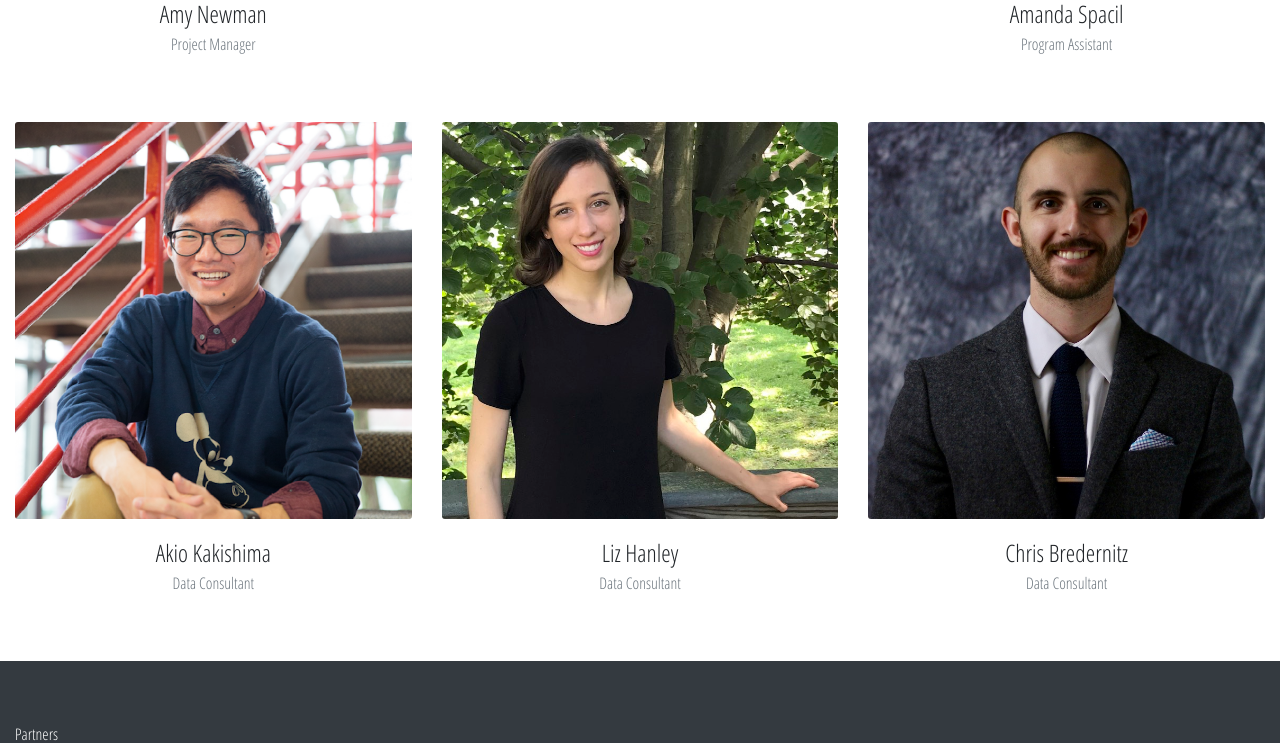
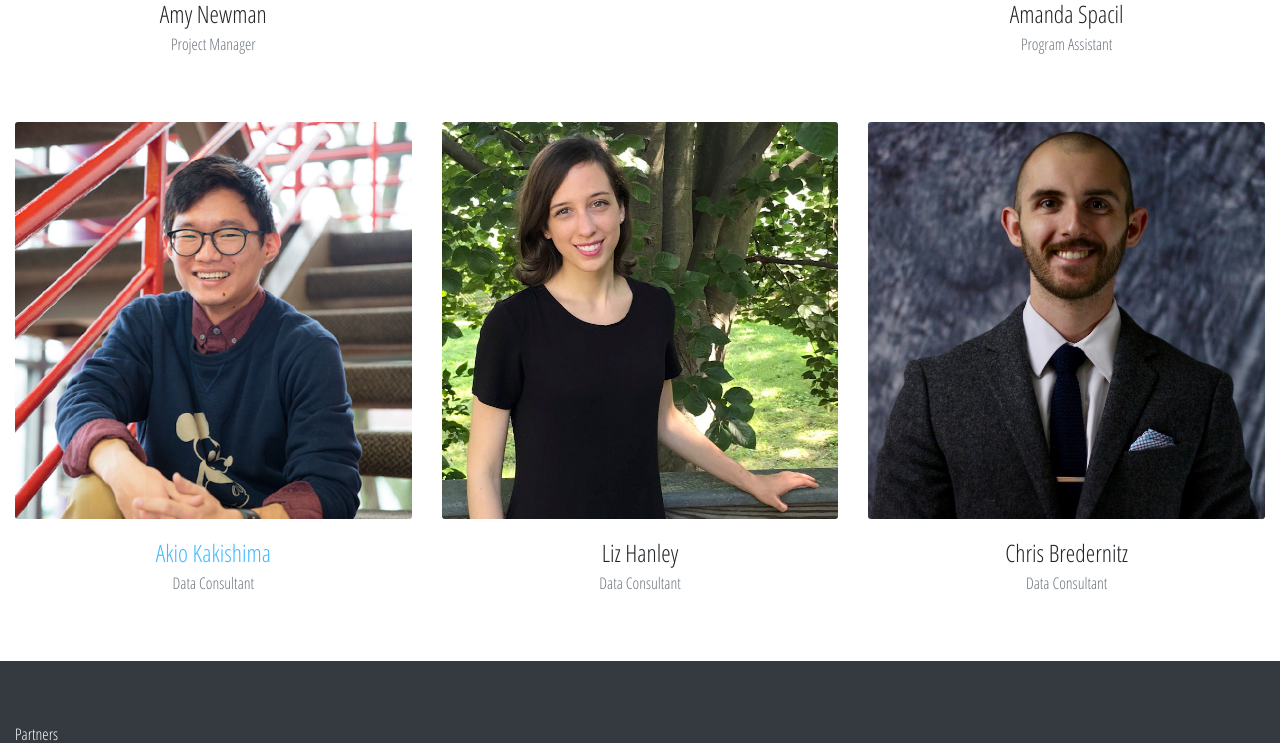
Before and after one commit to hanleyel/Data4Good_Website, a website: page about.html in a window 1280 px wide. Shown: the part 2280-3023 px from the top of the page. Drawn offline with Linux system fonts and the light colour scheme.

Commit message:
Shameless plug

```diff
--- a/about.html
+++ b/about.html
@@ -160,11 +160,13 @@
       <div class="row">
           <div class="col-lg-4 mb-4">
               <div class="card text-center">
+                <a href="http://www.akiokakishima.com" target="_blank" id=linkFormat>
                   <img class="card-img" src="img/headshots/Akio_Headshot.png" alt="">
                   <div class="card-body">
-                      <h4 class="card-title">Akio Kakishima</h4>
-                      <h6 class="card-subtitle mb-2 text-muted">Data Consultant</h6>
+                    <h4 class="card-title">Akio Kakishima</h4>
+                    <h6 class="card-subtitle mb-2 text-muted">Data Consultant</h6>
                   </div>
+                </a>
               </div>
           </div>
           <div class="col-lg-4 mb-4">
@@ -186,33 +188,6 @@
           </div>
         </div>
       </div>
-      <!-- /.row -->
-
-
-      <!--&lt;!&ndash; Community Partners &ndash;&gt;-->
-      <!--<h2>Community Partners</h2>-->
-      <!--<div class="row">-->
-        <!--<div class="col-lg-2 col-sm-4 mb-4">-->
-          <!--<img class="img-fluid" src="img/placeholders/orange_logo.png" alt="">-->
-        <!--</div>-->
-        <!--<div class="col-lg-2 col-sm-4 mb-4">-->
-          <!--<img class="img-fluid" src="img/placeholders/orange_logo.png" alt="">-->
-        <!--</div>-->
-        <!--<div class="col-lg-2 col-sm-4 mb-4">-->
-          <!--<img class="img-fluid" src="img/placeholders/orange_logo.png" alt="">-->
-        <!--</div>-->
-        <!--<div class="col-lg-2 col-sm-4 mb-4">-->
-          <!--<img class="img-fluid" src="img/placeholders/orange_logo.png" alt="">-->
-        <!--</div>-->
-        <!--<div class="col-lg-2 col-sm-4 mb-4">-->
-          <!--<img class="img-fluid" src="img/placeholders/orange_logo.png" alt="">-->
-        <!--</div>-->
-        <!--<div class="col-lg-2 col-sm-4 mb-4">-->
-          <!--<img class="img-fluid" src="img/placeholders/orange_logo.png" alt="">-->
-        <!--</div>-->
-      <!--</div>-->
-      <!--&lt;!&ndash; /.row &ndash;&gt;-->
-
     </div>
     <!-- /.container -->
 
--- a/css/modern-business.css
+++ b/css/modern-business.css
@@ -173,3 +173,7 @@ a {
   border:3px solid;
   max-height: 25rem;
 }
+
+#linkFormat {
+  text-decoration: none;
+}
```
